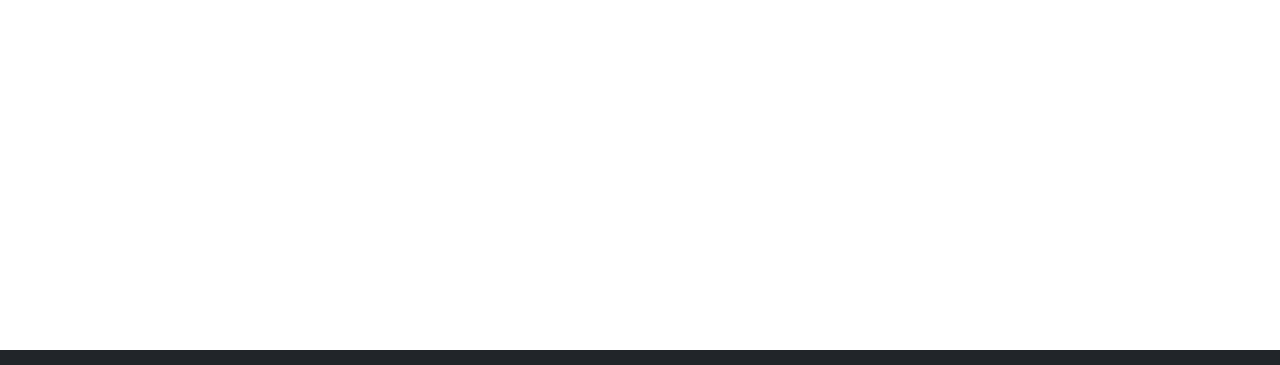
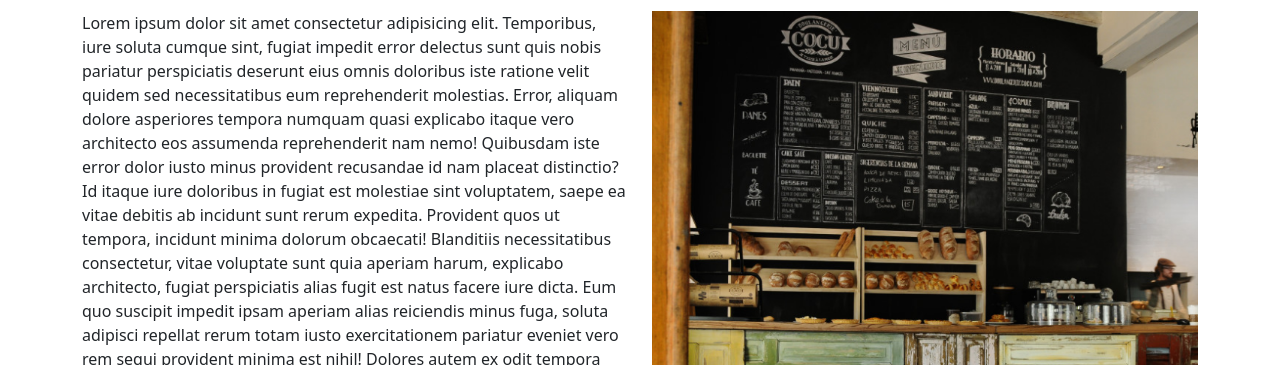
Before and after one commit to Thomyjerez/Panaderiacocu-c6i, a plain HTML site: page pages/historia.html in a window 1280 px wide. Shown: the part 268-633 px from the top of the page. Drawn offline with Linux system fonts and the light colour scheme; files whose address does not match are found by name.

Commit message:
agregamos el maquetado de la pagina de historia

```diff
--- a/pages/historia.html
+++ b/pages/historia.html
@@ -17,12 +17,10 @@
       <nav class="navbar navbar-expand-lg bg-dark navbar-dark">
         <div class="container">
           <a class="navbar-brand" href="/Panaderia cocu2/index.html">
-
             <img
               src="/Panaderia cocu2/img/cocu_logo-450.png"
               alt="logo de la empresa"
               width="90"
-
             />
           </a>
           <button
@@ -40,28 +38,27 @@
             <ul class="navbar-nav ms-lg-auto me-auto me-lg-0 mb-2 mb-lg-0">
               <li class="nav-item">
                 <a
-                  class="nav-link "
+                  class="nav-link"
                   aria-current="page"
                   href="/Panaderia cocu2/index.html"
                   >Inicio</a
                 >
               </li>
               <li class="nav-item">
-                <a class="nav-link " href="/Panaderia cocu2/contactos.html"
+                <a class="nav-link" href="/Panaderia cocu2/contactos.html"
                   >Contactos</a
                 >
               </li>
               <li class="nav-item">
-                <a class="nav-link active" href="/Panaderia cocu2/historia.html"
+                <a
+                  class="nav-link active"
+                  href="/Panaderia cocu2/historia.html"
                   aria-current="page"
                   >Historia</a
                 >
               </li>
               <li class="nav-item">
-                <a
-                  class="nav-link "
-                  href="/Panaderia cocu2/productos.html"
-
+                <a class="nav-link" href="/Panaderia cocu2/productos.html"
                   >Productos</a
                 >
               </li>
@@ -70,7 +67,40 @@
         </div>
       </nav>
     </header>
-    <main class="container my-5"></main>
+    <main class="container my-5">
+      <section>
+        <h1 class="display-1 text-center">Nuestra historia</h1>
+        <hr>
+        <article class="row">
+          <aside class="col-12 col-md-6">
+            <p>
+              Lorem ipsum dolor sit amet consectetur adipisicing elit.
+              Temporibus, iure soluta cumque sint, fugiat impedit error delectus
+              sunt quis nobis pariatur perspiciatis deserunt eius omnis
+              doloribus iste ratione velit quidem sed necessitatibus eum
+              reprehenderit molestias. Error, aliquam dolore asperiores tempora
+              numquam quasi explicabo itaque vero architecto eos assumenda
+              reprehenderit nam nemo! Quibusdam iste error dolor iusto minus
+              provident recusandae id nam placeat distinctio? Id itaque iure
+              doloribus in fugiat est molestiae sint voluptatem, saepe ea vitae
+              debitis ab incidunt sunt rerum expedita. Provident quos ut
+              tempora, incidunt minima dolorum obcaecati! Blanditiis
+              necessitatibus consectetur, vitae voluptate sunt quia aperiam
+              harum, explicabo architecto, fugiat perspiciatis alias fugit est
+              natus facere iure dicta. Eum quo suscipit impedit ipsam aperiam
+              alias reiciendis minus fuga, soluta adipisci repellat rerum totam
+              iusto exercitationem pariatur eveniet vero rem sequi provident
+              minima est nihil! Dolores autem ex odit tempora consequatur?
+              Temporibus reprehenderit illum aliquid aliquam, id necessitatibus
+              harum.
+            </p>
+          </aside>
+          <aside class="col-12 col-md-6">
+            <img src="../img/historia.png" alt="Panaderia cocu" class="w-100">
+          </aside>
+        </article>
+      </section>
+    </main>
 
     <footer class="bg-dark py-4">
       <div class="container">
```
Also changed, not shown: index.html (+1 -1 lines). Lines whose indentation alone changed are shown as unchanged.
